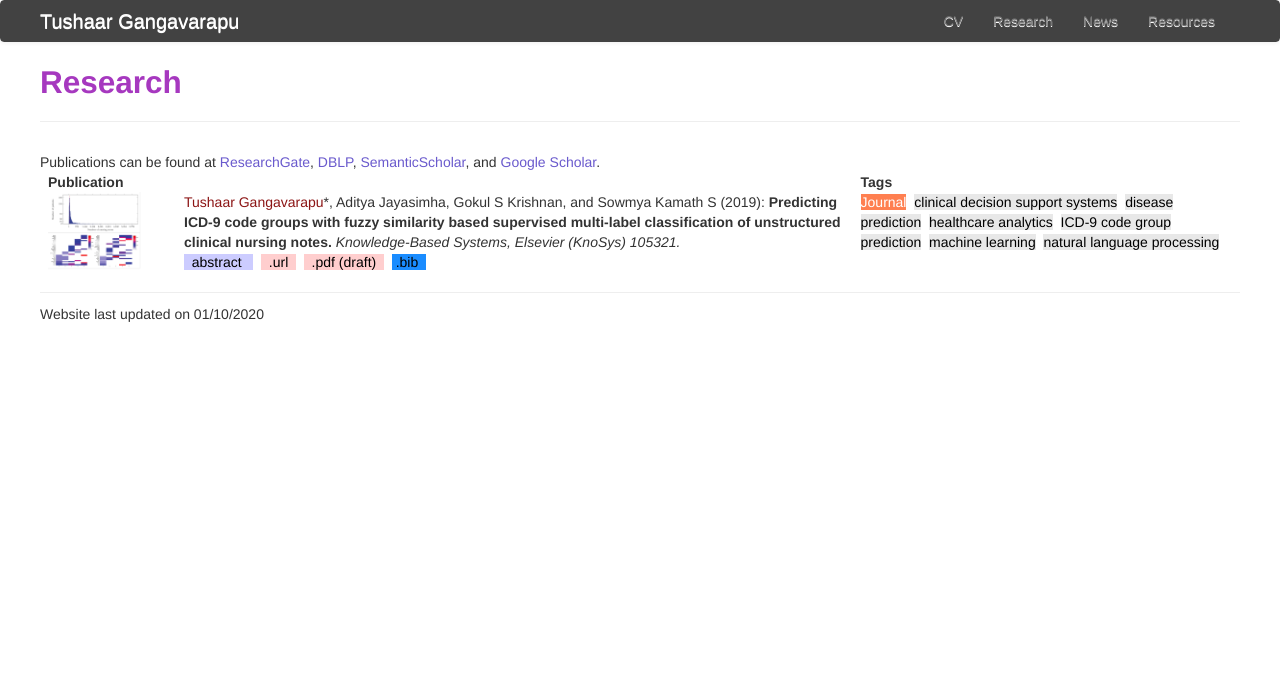
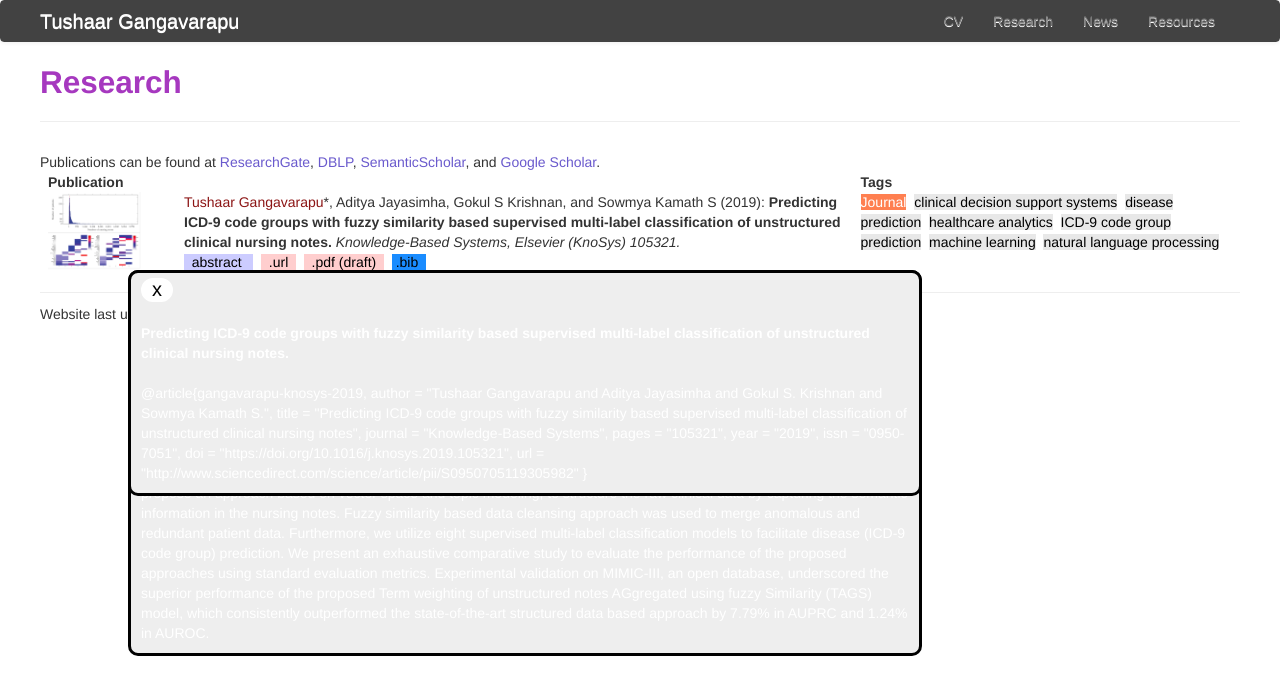
Before and after one commit to TushaarGVS/tushaargvs.github.io, a Jekyll site: the page built from pages/research.html, in a window 1280 px wide. Shown: the top 695 px of the page. Built offline with Jekyll 4.4.1, drawn with Linux system fonts in a browser that asks for light colours; nearby versions of some CDN libraries.

Commit message:
Customizing the website

```diff
--- a/pages/research.html
+++ b/pages/research.html
@@ -12,6 +12,18 @@ description: Tushaar Gangavarapu's research
   td, th {
       padding:0 8px;
   }
+
+  .noclose, .ui-dialog-titlebar-close {
+    display:none;
+  }
+
+  #bib-dialog { width: 60%; position: fixed; top: 30%; left: 10%; right: 10%; background-color: #eee; border: 3px solid black; padding: 10px; -moz-border-radius:10px; -webkit-border-radius:10px; -o-border-radius:10px; border-radius:10px; z-index: 50;}
+  span.bib-close { background-color: #fff; border: 3px solid #fff; color: black; float: left; font-size: 20px; height: 12px; left: 0px; line-height: 10px; padding: 3px; position: relative; text-align: center; text-decoration: none; top: -5px; width: 20px; -moz-border-radius:15px; -webkit-border-radius:15px; -o-border-radius:15px; border-radius:15px; }
+
+  #abs-dialog { width: 60%; position: fixed; top: 30%; left: 10%; right: 10%; background-color: #eee; border: 3px solid black; padding: 10px; -moz-border-radius:10px; -webkit-border-radius:10px; -o-border-radius:10px; border-radius:10px; z-index: 50;}
+  span.abs-close { background-color: #fff; border: 3px solid #fff; color: black; float: left; font-size: 20px; height: 12px; left: 0px; line-height: 10px; padding: 3px; position: relative; text-align: center; text-decoration: none; top: -5px; width: 20px; -moz-border-radius:15px; -webkit-border-radius:15px; -o-border-radius:15px; border-radius:15px; }
+
+  #shutter { background-color: #fff; opacity: 0.7; width:100%; height: 100%; position: fixed; top: 0; left:0; z-index: 10;}
 </style>
 
 <script type="text/javascript" src="https://ajax.googleapis.com/ajax/libs/jquery/1.7.2/jquery.min.js"></script>
@@ -63,7 +77,11 @@ description: Tushaar Gangavarapu's research
       <br/>
 
       <span id="abs-show" style="color:white;background-color:#ccccff;cursor: pointer;" @click="abs_btn"><font color="black">&nbsp; abstract &nbsp;</font>
-        <div id="abs-dialog" style="display: none" align = "center">
+        <div id="abs-dialog">
+          <span class="abs-close" onclick="$('#abs-dialog').dialog('close');" style="cursor: pointer;">x</a></span><br/><br/>
+
+          <b>Predicting ICD-9 code groups with fuzzy similarity based supervised multi-label classification of unstructured clinical nursing notes.</b></br><br/>
+
           In hospitals, caregivers are trained to chronicle the subtle changes in the clinical conditions of a patient at regular intervals, for enabling decision-making. Caregivers’ text-based clinical notes are a significant source of rich patient-specific data, that can facilitate effective clinical decision support, despite which, this treasure-trove of data remains largely unexplored for supporting the prediction of clinical outcomes. The application of sophisticated data modeling and prediction algorithms with greater computational capacity have made disease prediction from raw clinical notes a relevant problem. In this paper, we propose an approach based on vector space and topic modeling, to structure the raw clinical data by capturing the semantic information in the nursing notes. Fuzzy similarity based data cleansing approach was used to merge anomalous and redundant patient data. Furthermore, we utilize eight supervised multi-label classification models to facilitate disease (ICD-9 code group) prediction. We present an exhaustive comparative study to evaluate the performance of the proposed approaches using standard evaluation metrics. Experimental validation on MIMIC-III, an open database, underscored the superior performance of the proposed Term weighting of unstructured notes AGgregated using fuzzy Similarity (TAGS) model, which consistently outperformed the state-of-the-art structured data based approach by 7.79% in AUPRC and 1.24% in AUROC.
         </div>
       </span>&nbsp;
@@ -73,7 +91,11 @@ description: Tushaar Gangavarapu's research
       <span style="color:white;background-color:#FFCECE;cursor: pointer;"> <a href="../assets/publications/knosys-2019-draft.pdf"><font color="black">&nbsp; .pdf (draft) &nbsp;</font></a></span>&nbsp;
 
       <span id="bib-show" style="color:white;background-color:#1a8cff;cursor: pointer;" @click="bib_btn"><font color="black">&nbsp;.bib &nbsp;</font>
-        <div id="bib-dialog" style="display: none" align = "center">
+        <div id="bib-dialog">
+          <span class="abs-close" onclick="$('#bib-dialog').dialog('close');" style="cursor: pointer;">x</a></span><br/><br/>
+
+          <b>Predicting ICD-9 code groups with fuzzy similarity based supervised multi-label classification of unstructured clinical nursing notes.</b></br><br/>
+
           @article{gangavarapu-knosys-2019,
             author = "Tushaar Gangavarapu and Aditya Jayasimha and Gokul S. Krishnan and Sowmya Kamath S.",
             title = "Predicting ICD-9 code groups with fuzzy similarity based supervised multi-label classification of unstructured clinical nursing notes",
```
Also changed, not shown: other parts of pages/research.html (+4 -2 lines).
